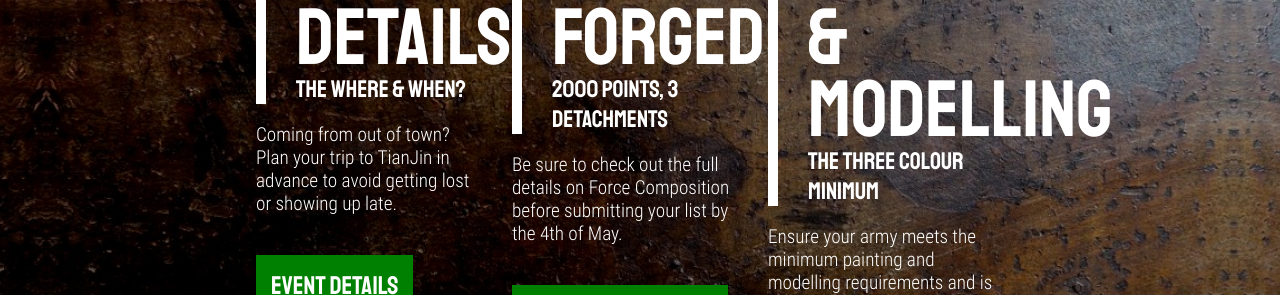
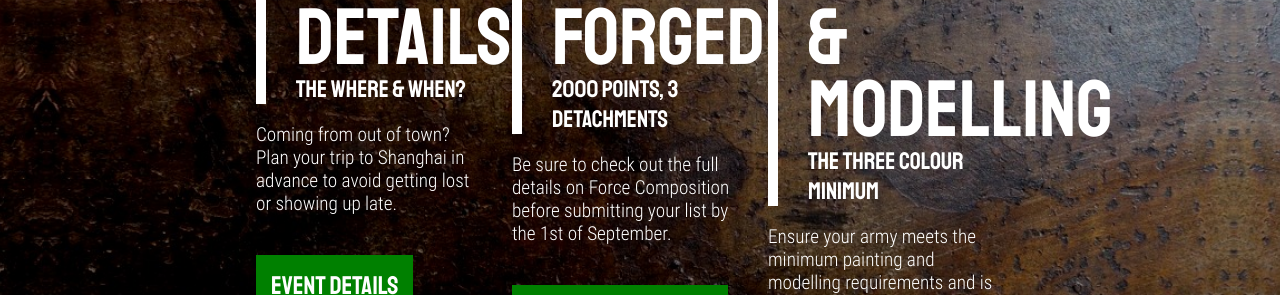
Before and after one commit to electrokin/ChinaOpen, a React (Create React App) app in the folder north-china-open/: page / in a window 1280 px wide. Shown: the part 2160-2455 px from the top of the page. Built offline with nearby package versions, Linux system fonts and the light colour scheme.

Commit message:
Update DetailsSection.js
updated dates

```diff
--- a/north-china-open/src/DetailsSection.js
+++ b/north-china-open/src/DetailsSection.js
@@ -14,7 +14,7 @@ class DetailsSection extends Component {
           <div className="ThreeColumn">
             <h1>EVENT DETAILS</h1>
             <h2>THE WHERE & WHEN?</h2>
-            <p>Coming from out of town? Plan your trip to TianJin in advance to avoid getting lost or showing up late.</p>
+            <p>Coming from out of town? Plan your trip to Shanghai in advance to avoid getting lost or showing up late.</p>
             <br />
             <a href="/details" className="greenBtn">EVENT DETAILS</a>
           </div>
@@ -22,7 +22,7 @@ class DetailsSection extends Component {
           <div className="ThreeColumn">
             <h1>BATTLE FORGED</h1>
             <h2>2000 POINTS, 3 DETACHMENTS</h2>
-            <p>Be sure to check out the full details on Force Composition before submitting your list by the 4th of May.</p>
+            <p>Be sure to check out the full details on Force Composition before submitting your list by the 1st of September.</p>
             <br />
             <a href="/army" className="greenBtn">ARMY LIST GUIDELINES</a>
           </div>
```
